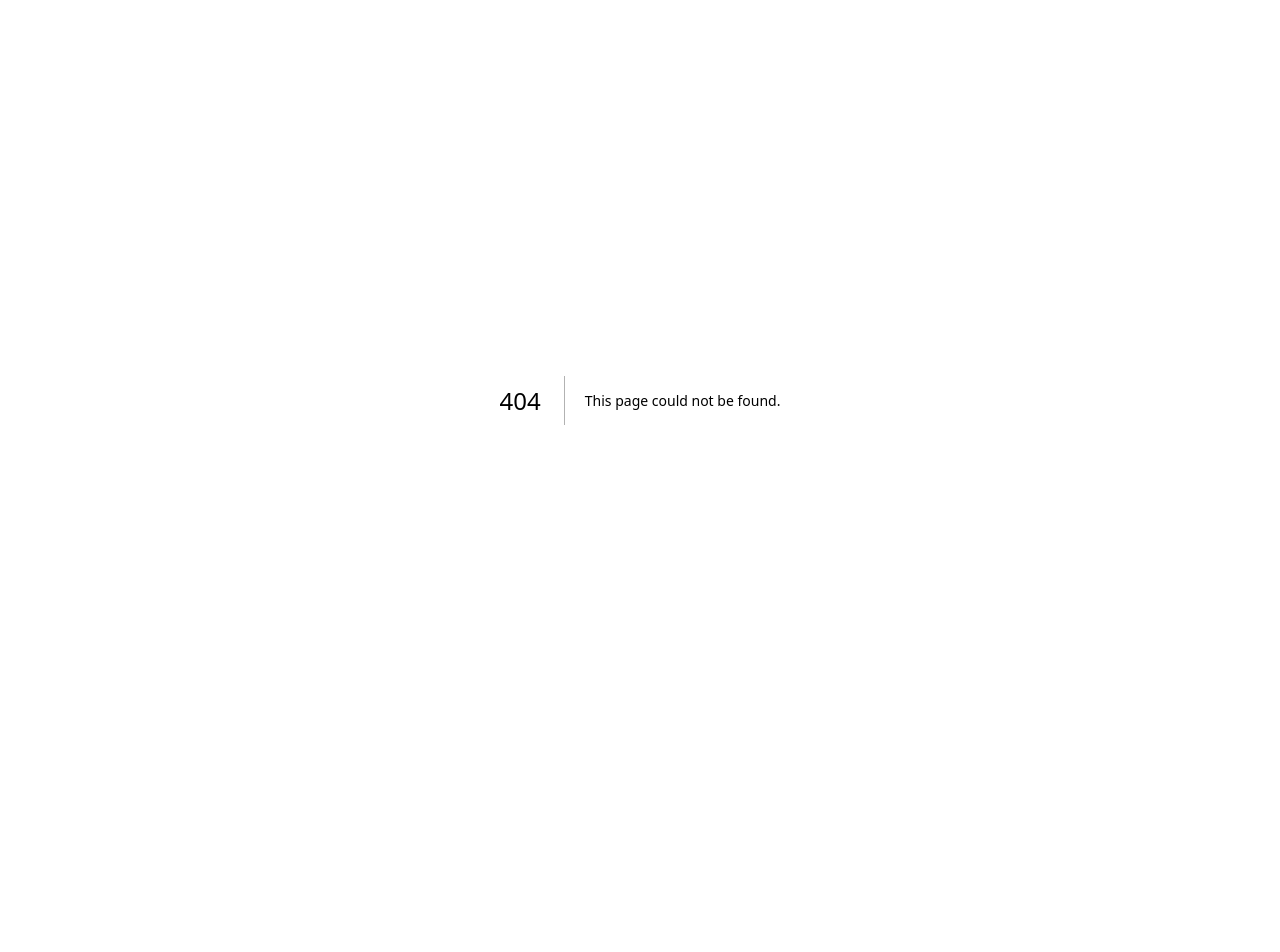
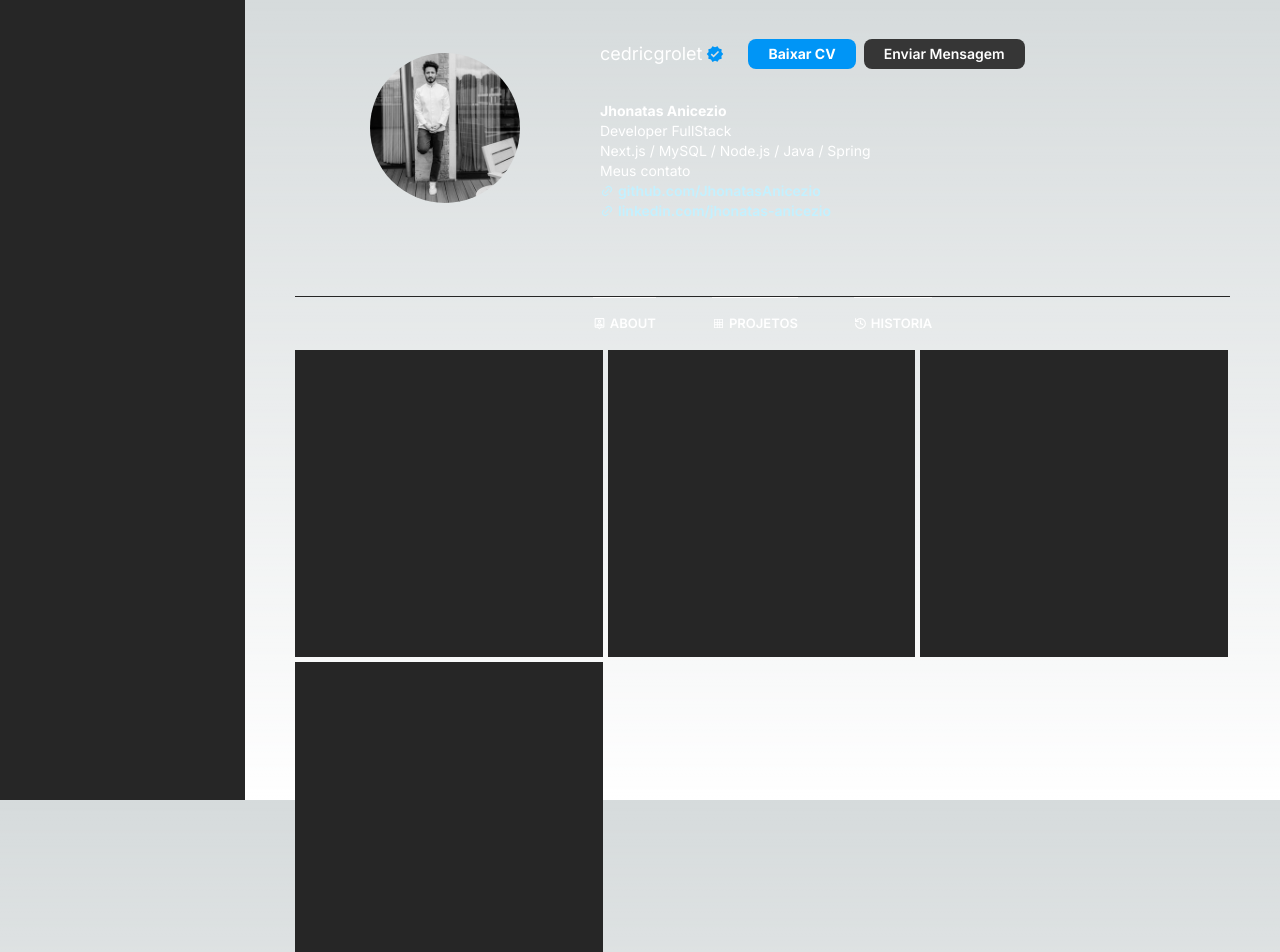
Before and after one commit to JhonatasAnicezio/portifolio, a Next.js app: page /jhonatas/history in a window 1280 px wide. Before the commit this address had no page. Shown: the top 952 px of the page. Before the commit the page ends 800 px from the top, so only its background shows below. Built offline with nearby package versions, Linux system fonts and the light colour scheme.

Commit message:
feat: create page history

```diff
--- /dev/null
+++ b/src/app/jhonatas/history/page.tsx
@@ -0,0 +1,10 @@
+export default function History() {
+    return (
+      <div className="flex flex-wrap gap-[5px] justify-start items-stretch w-full">
+          <div className="w-[307.67px] h-[307.67px] bg-[#262626]" />
+          <div className="w-[307.67px] h-[307.67px] bg-[#262626]" />
+          <div className="w-[307.67px] h-[307.67px] bg-[#262626]" />
+          <div className="w-[307.67px] h-[307.67px] bg-[#262626]" />
+      </div>
+    );
+  }
```
